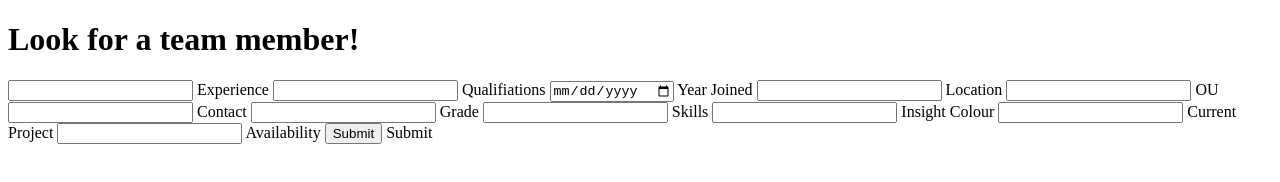
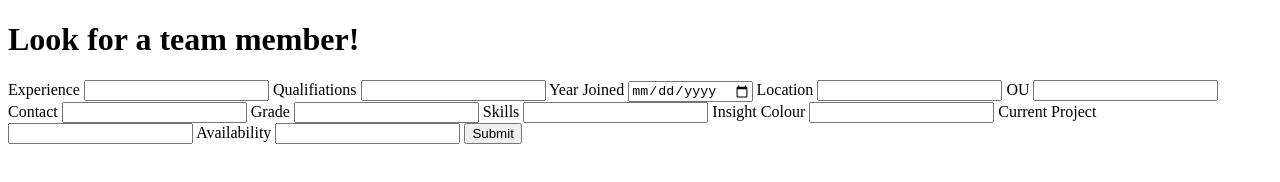
Before and after one commit to eccclesiastes/team-finder, a website: page index.html in a window 1280 px wide. Drawn offline with Linux system fonts and the light colour scheme.

Commit message:
Label change round

```diff
--- a/index.html
+++ b/index.html
@@ -4,6 +4,7 @@
     <head>
         <meta charset="utf-8">
         <title>Look for team members!</title>
+        <link href="style.css" rel="stylesheet" type="text/html">
     </head>
 
     <body>
@@ -12,42 +13,41 @@
         </div>
 
         <div>
-            <form method="post">
+            <form method="post" id="form">
+                <label for="experience">Experience</label>
                 <input type="text" id="experience">
-                <label for="experience">Experience</label>
 
+                <label for="qualifiations">Qualifiations</label>
                 <input type="text" id="qualifiations">
-                <label for="qualifiations">Qualifiations</label>
 
+                <label for="year_joined">Year Joined</label>
                 <input type="date" id="year_joined">
-                <label for="year_joined">Year Joined</label>
 
+                <label for="location">Location</label>
                 <input type="text" id="location">
-                <label for="location">Location</label>
 
+                <label for="ou">OU</label>
                 <input type="text" id="ou">
-                <label for="ou">OU</label>
 
+                <label for="contact_info">Contact</label>
                 <input type="text" id="contact_info">
-                <label for="contact_info">Contact</label>
 
+                <label for="grade">Grade</label>
                 <input type="text" id="grade">
-                <label for="grade">Grade</label>
 
+                <label for="skills">Skills</label>
                 <input type="text" id="skills">
-                <label for="skills">Skills</label>
 
+                <label for="insight_colour">Insight Colour</label>
                 <input type="text" id="insight_colour">
-                <label for="insight_colour">Insight Colour</label>
 
+                <label for="current_project">Current Project</label>
                 <input type="text" id="current_project">
-                <label for="current_project">Current Project</label>
 
+                <label for="availability">Availability</label>
                 <input type="text" id="availability">
-                <label for="availability">Availability</label>
 
                 <input type="submit" id="submit">
-                <label for="submit">Submit</label>
             </form>
         </div>
     </body>
```
